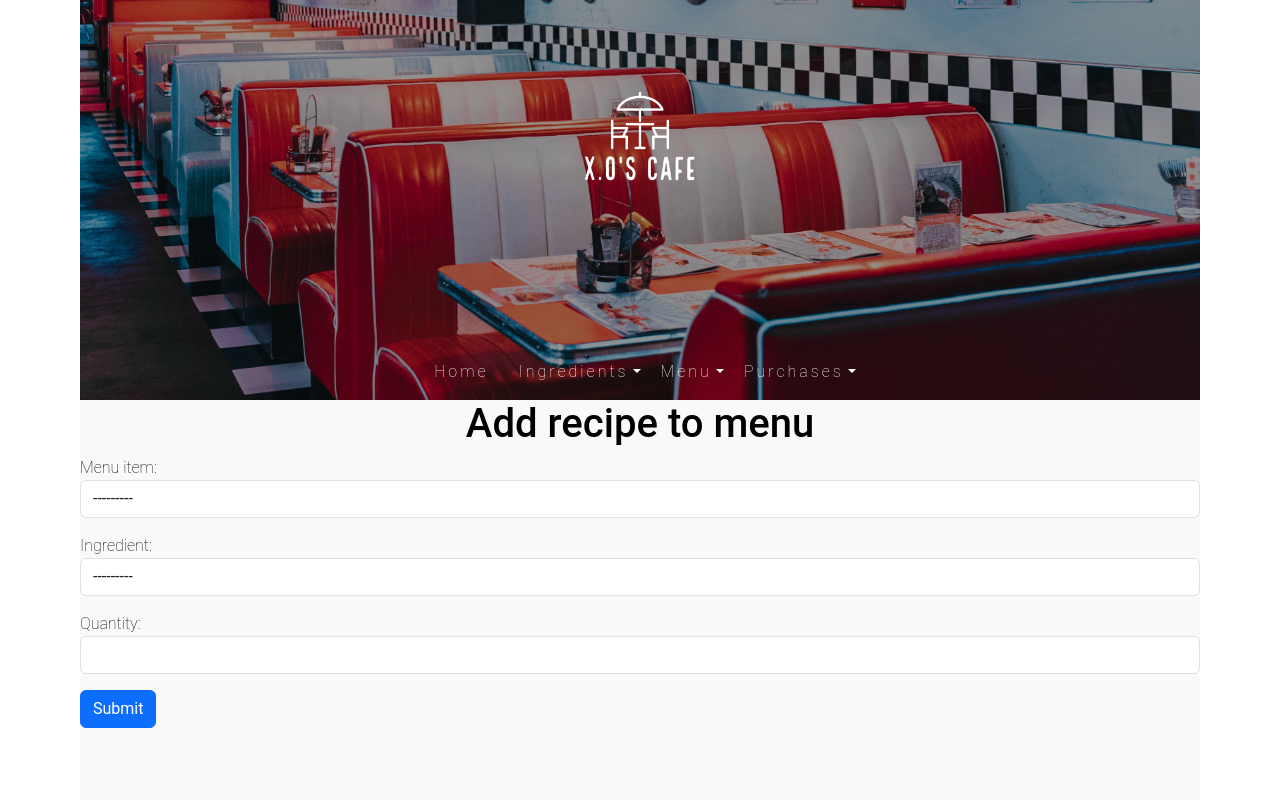
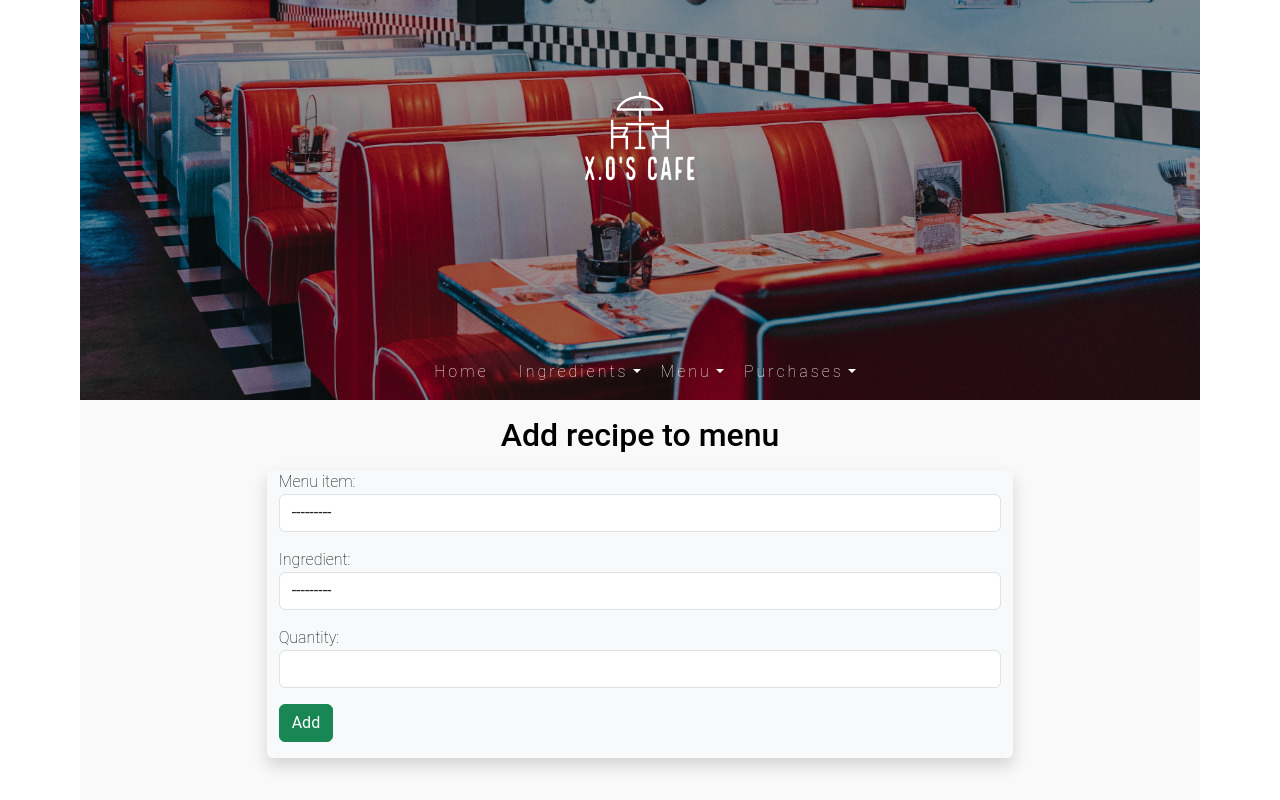
Before and after one commit to borteyhumphrey/restaurantInventoryApp, a Django app: page /recipe/create in a window 1280 px wide. Run offline with Django 4.2, Linux system fonts and the light colour scheme; data that the repository does not hold is empty.

Commit message:
Style forms for uniformity

```diff
--- a/inventory/templates/inventory/ingredients_update.html
+++ b/inventory/templates/inventory/ingredients_update.html
@@ -4,9 +4,10 @@
 <div class="container">
 <h2 class="text-center mx-2 my-2 px-2 py-2">Update ingredient</h2>
   <div class="row d-flex align-items-center justify-content-center">
-      <div class="col-8  shadow  bg-body-tertiary rounded">
+      <div class="form-group col-8  shadow  bg-body-tertiary rounded">
         <form method="POST">
-          {% csrf_token %} {{ form.as_p }}
+          {% csrf_token %}
+          {{ form.as_p }}
           <input type="submit" class="btn btn-success mb-3" value="Update" />
         </form>
       </div>
--- a/inventory/templates/inventory/recipe_requirement_create.html
+++ b/inventory/templates/inventory/recipe_requirement_create.html
@@ -1,14 +1,16 @@
 {% extends './base.html' %}
 
 {% block content %}
-
-<h1>Add recipe to menu</h1>
-
-<div class="form-group">
-  <form method="POST">
-    {% csrf_token %}
-    {{ form.as_p }}
-    <input type="submit" class="btn btn-primary" value="Submit" />
-  </form>
-</div>
+<div class="container">
+  <h2 class="text-center mx-2 my-2 px-2 py-2">Add recipe to menu</h2>
+    <div class="row d-flex align-items-center justify-content-center">
+        <div class="form-group col-8  shadow  bg-body-tertiary rounded">
+          <form method="POST">
+            {% csrf_token %}
+            {{ form.as_p }}
+            <input type="submit" class="btn btn-success mb-3" value="Add" />
+          </form>
+        </div>
+    </div>
+  </div>
 {% endblock %}
```
Also changed, not shown: inventory/templates/inventory/ingredients_create.html (+12 -11 lines), inventory/templates/inventory/menu_create.html (+12 -11 lines), inventory/templates/inventory/purchases_create.html (+12 -11 lines).
